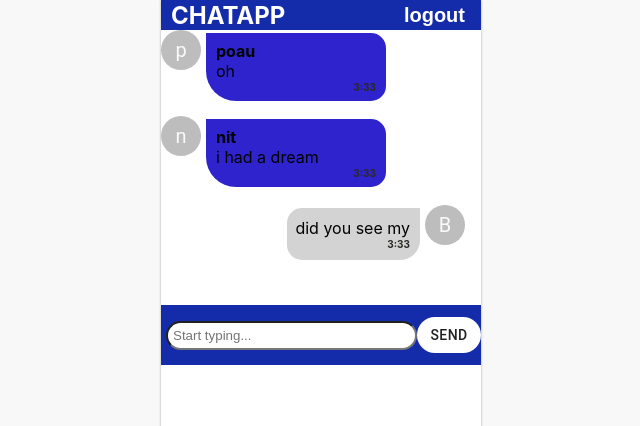
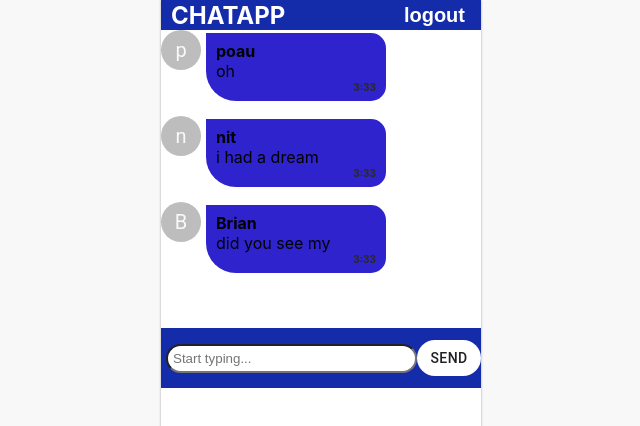
Before and after one commit to Emmanuel-code/redux-react-chat-app, a React (Create React App) app: page /login in a window 1280 px wide. Both pictures are taken after a click on the button "ENTER". Shown: the top 426 px of the page, without its empty margins (319-959 px from the left). Built offline with nearby package versions, Linux system fonts and the light colour scheme.

Commit message:
getting user from message component, to organize chat left and right

```diff
--- a/src/component/ChatMessage.js
+++ b/src/component/ChatMessage.js
@@ -1,9 +1,12 @@
 import { Avatar } from "@material-ui/core";
 import React from "react";
 import "./chatMessage.css";
+import { useSelector } from "react-redux";
+import { selectUser } from "../features/userSlice";
+
 function ChatMessage({ name,text }) {
- const user='Brian'
 
+    const user = useSelector(selectUser);
 
   return (
     <div className="chat_message">
```
